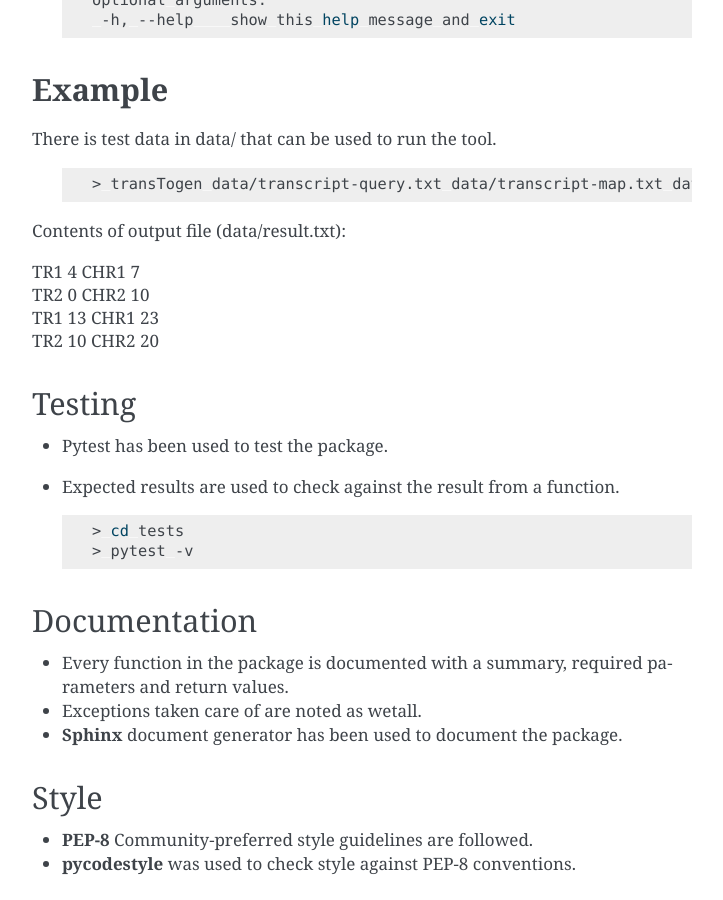
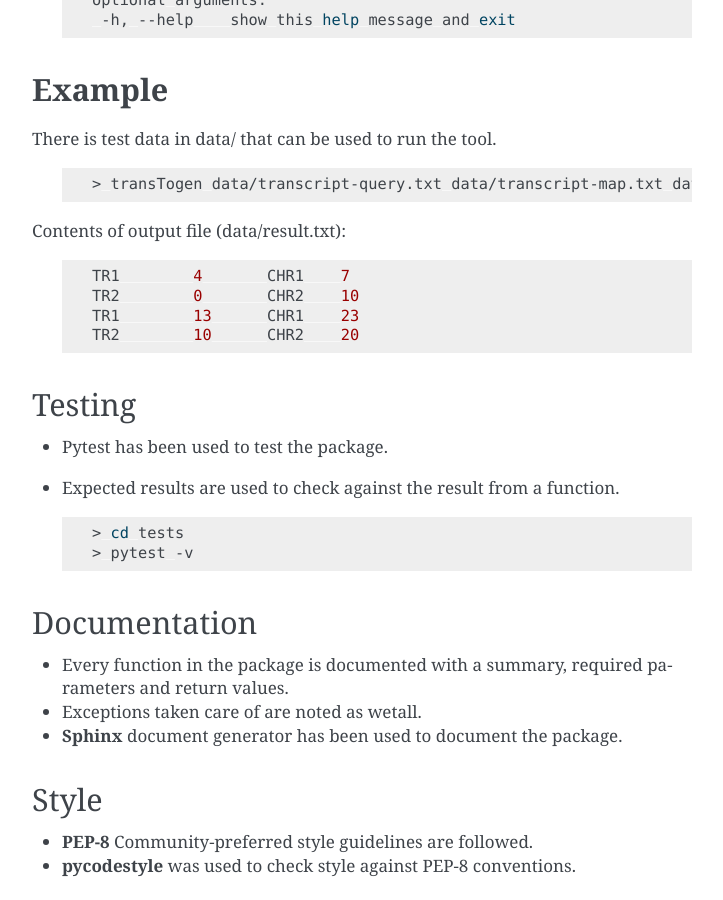
Before and after one commit to shwetagopaul92/transTogen, a Sphinx documentation site: the page built from docs/source/solution/00.solution.rst, in a window 1280 px wide and 900 px high, scrolled down 1336 px. Shown: the whole window, without its empty margins (388-1111 px from the left). Built offline with Sphinx 7.4.7, drawn with Linux system fonts in a browser that asks for light colours.

Commit message:
docs change

```diff
--- a/docs/source/solution/00.solution.rst
+++ b/docs/source/solution/00.solution.rst
@@ -67,10 +67,12 @@ There is test data in data/ that can be used to run the tool.
 
 Contents of output file (data/result.txt):
 
-| TR1	4	CHR1	7
-| TR2	0	CHR2	10
-| TR1	13	CHR1	23
-| TR2	10	CHR2	20
+  .. code-block:: bash
+
+     TR1	4	CHR1	7
+     TR2	0	CHR2	10
+     TR1	13	CHR1	23
+     TR2	10	CHR2	20
 
 Testing
 -------
```
Also changed, not shown: 7 other files.
